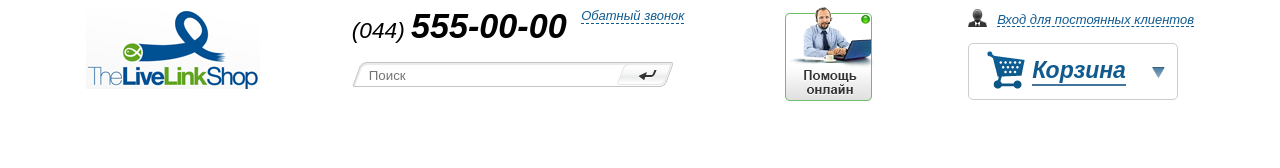
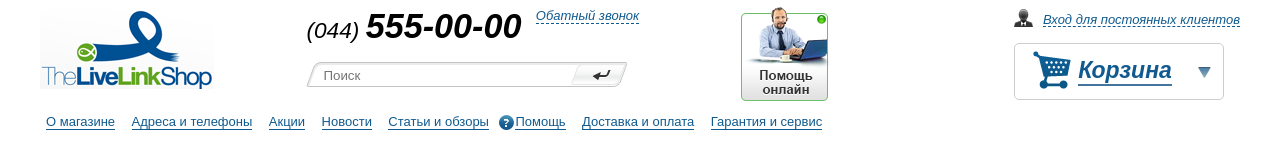
Before and after one commit to VadimMatvey/Test-Work, a plain HTML site: page stylesheets/index.html in a window 1280 px wide. Drawn offline with Linux system fonts and the light colour scheme.

Commit message:
header nav

```diff
--- a/sass/style.scss
+++ b/sass/style.scss
@@ -17,9 +17,9 @@ body {
 	display: -webkit-flex;
 	display: -ms-flexbox;
 	display: flex;
-	-webkit-justify-content: space-around;
+	-webkit-justify-content: space-between;
 	    		-ms-flex-pack: distribute;
-	        justify-content: space-around;
+	        justify-content: space-between;
 }
 .logo{
 	-webkit-align-self: flex-start;
@@ -92,6 +92,7 @@ body {
 	height:100px;
 	border: none;
 	margin-top: -8px;
+	margin-right: 90px;
 }
 .online_help input[type="button"]:hover {
 	opacity: 0.9;
@@ -208,3 +209,23 @@ body {
 .drop_basket:active {
 	outline: none;
 }
+// ====================================================Header Nav=======================================
+
+.nav_header ul {
+	margin-top: 12px;
+	li {
+	display: inline-block;
+		a {
+		text-decoration: none;
+		line-height: 1.3;
+		border-bottom: 1px solid #105a8f;
+		color: #105a8f;
+		font-size: $main_size;
+		font-family: $main_font;
+		margin: 0 6px;
+		}
+	}
+	img {
+		margin: 0 -5px -4px 0;
+	}
+}
--- a/stylesheets/index.html
+++ b/stylesheets/index.html
@@ -42,7 +42,18 @@
 				</div>
 			</div>
 		</div>
-		<div class="nav_header"></div>
+		<div class="nav_header">
+			<ul>
+				<li><a href="">О магазине</a></li>
+				<li><a href="">Адреса и телефоны</a></li>
+				<li><a href="">Акции</a></li>
+				<li><a href="">Новости</a></li>
+				<li><a href="">Статьи и обзоры</a></li>
+				<li><img src="img/help_img.png"><a href="">Помощь</a></li>
+				<li><a href="">Доставка и оплата</a></li>
+				<li><a href="">Гарантия и сервис</a></li>
+			</ul>
+		</div>
 	</header>
 </body>
 </html>
```
Also changed, not shown: stylesheets/img/help_img.png (added), stylesheets/style.css.
